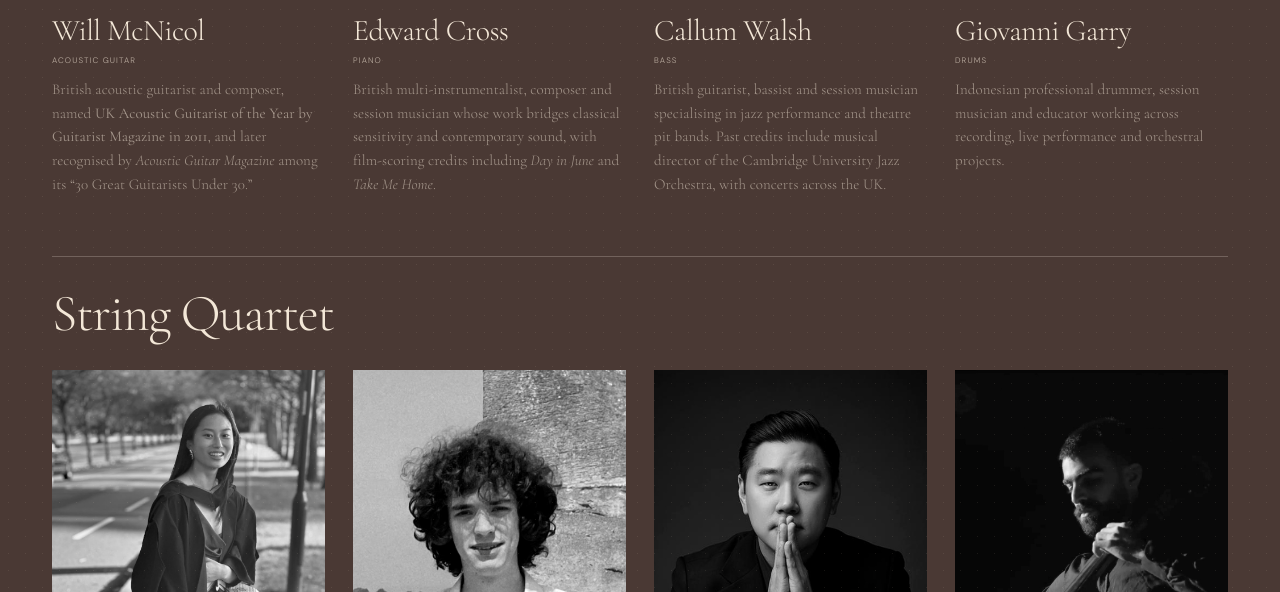
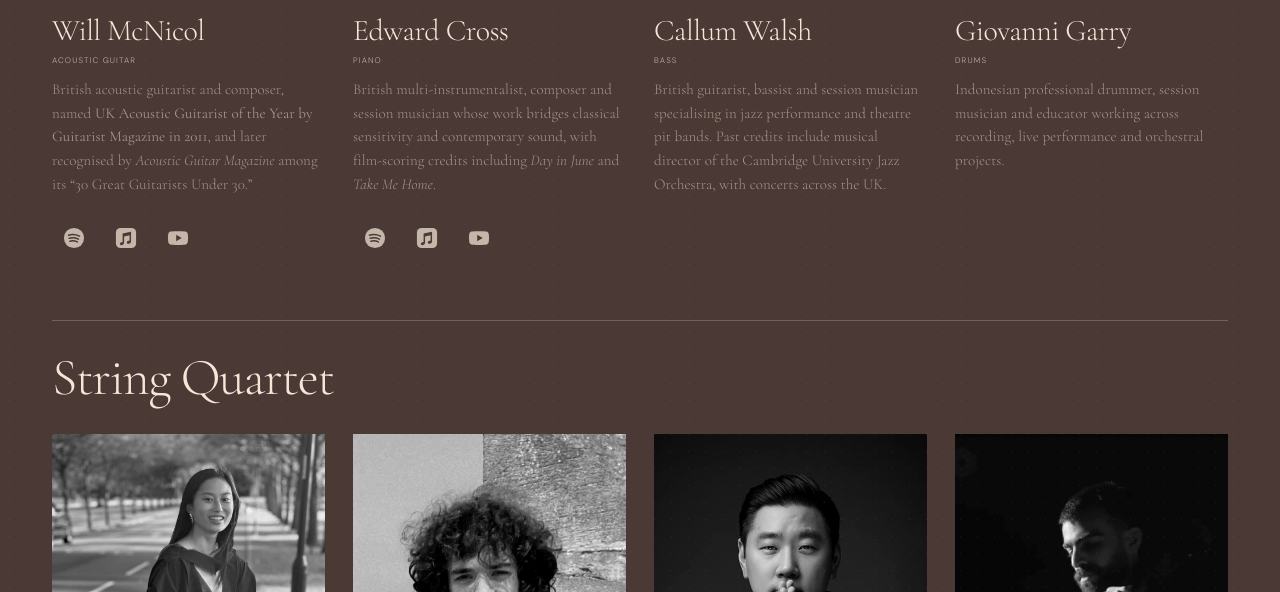
Before and after one commit to music-ianchung/music.ianchung, a plain HTML site: page project-you/index.html in a window 1280 px wide. Shown: the part 3493-4085 px from the top of the page. Drawn offline with nearby package versions, Linux system fonts and the light colour scheme.

Commit message:
Add Will McNicol and Edward Cross music links

```diff
--- a/project-you/index.html
+++ b/project-you/index.html
@@ -287,8 +287,16 @@ radial-gradient(circle at 0% 64%,rgba(255,111,35,.58),rgba(255,111,35,.13) 20%,t
 <a href="https://music.apple.com/us/artist/melle/1485045463" target="_blank" rel="noopener noreferrer" aria-label="Melle on Apple Music (opens in a new tab)" title="Apple Music"><svg viewBox="0 0 24 24" aria-hidden="true"><rect x="1" y="1" width="22" height="22" rx="5" fill="currentColor"/><path d="M17.5 5.2v10.5c0 1.3-1 2.3-2.5 2.5-1.2.2-2.1-.4-2.1-1.4 0-1 .8-1.6 2-1.8l1-.2V9l-6 1.3v7c0 1.3-1 2.3-2.5 2.5-1.2.2-2.1-.4-2.1-1.4 0-1 .8-1.6 2-1.8l1-.2V7.2z" fill="var(--bg,#4a3934)"/></svg></a>
 <a href="https://www.youtube.com/@Mellesongs" target="_blank" rel="noopener noreferrer" aria-label="Melle on YouTube (opens in a new tab)" title="YouTube"><svg viewBox="0 0 24 24" aria-hidden="true"><path d="M22.5 7.1a3 3 0 0 0-2.1-2.1C18.5 4.5 12 4.5 12 4.5s-6.5 0-8.4.5A3 3 0 0 0 1.5 7.1 31 31 0 0 0 1 12a31 31 0 0 0 .5 4.9A3 3 0 0 0 3.6 19c1.9.5 8.4.5 8.4.5s6.5 0 8.4-.5a3 3 0 0 0 2.1-2.1A31 31 0 0 0 23 12a31 31 0 0 0-.5-4.9z" fill="currentColor"/><path d="m10 8.5 6 3.5-6 3.5z" fill="var(--bg,#4a3934)"/></svg></a>
 </div></div></article></section>
-<section class="session-musicians artist-group" aria-labelledby="session-title"><h3 id="session-title" class="group-title">Session Musicians</h3><div class="session-grid"><article class="artist"><figure class="artist-photo will"><img src="will-mcnicol.webp" alt="Will McNicol playing acoustic guitar" loading="lazy" decoding="async"></figure><div class="artist-top"><h4>Will McNicol</h4><div class="role">Acoustic Guitar</div></div><p>British acoustic guitarist and composer, named <strong>UK Acoustic Guitarist of the Year by Guitarist Magazine in 2011</strong>, and later recognised by <em>Acoustic Guitar Magazine</em> among its “30 Great Guitarists Under 30.”</p></article>
-<article class="artist"><figure class="artist-photo edward"><img src="edward-cross.webp" alt="Edward Cross seated in front of a piano" loading="lazy" decoding="async"></figure><div class="artist-top"><h4>Edward Cross</h4><div class="role">Piano</div></div><p>British multi-instrumentalist, composer and session musician whose work bridges classical sensitivity and contemporary sound, with film-scoring credits including <em>Day in June</em> and <em>Take Me Home</em>.</p></article>
+<section class="session-musicians artist-group" aria-labelledby="session-title"><h3 id="session-title" class="group-title">Session Musicians</h3><div class="session-grid"><article class="artist"><figure class="artist-photo will"><img src="will-mcnicol.webp" alt="Will McNicol playing acoustic guitar" loading="lazy" decoding="async"></figure><div class="artist-top"><h4>Will McNicol</h4><div class="role">Acoustic Guitar</div></div><p>British acoustic guitarist and composer, named <strong>UK Acoustic Guitarist of the Year by Guitarist Magazine in 2011</strong>, and later recognised by <em>Acoustic Guitar Magazine</em> among its “30 Great Guitarists Under 30.”</p><div class="melle-platforms" aria-label="Listen to Will McNicol">
+<a href="https://open.spotify.com/intl-ko/artist/3dI3amyqfqsIDyzr26Xgfc" target="_blank" rel="noopener noreferrer" aria-label="Will McNicol on Spotify (opens in a new tab)" title="Spotify"><svg viewBox="0 0 24 24" aria-hidden="true"><circle cx="12" cy="12" r="11" fill="currentColor"/><path d="M6 9c4-1.2 8.1-.8 12 1M6.8 12.3c3.5-1 6.8-.6 10 1M7.6 15.5c2.9-.8 5.5-.4 8.1.8" fill="none" stroke="var(--bg,#4a3934)" stroke-width="1.6" stroke-linecap="round"/></svg></a>
+<a href="https://music.apple.com/us/artist/will-mcnicol/441838135" target="_blank" rel="noopener noreferrer" aria-label="Will McNicol on Apple Music (opens in a new tab)" title="Apple Music"><svg viewBox="0 0 24 24" aria-hidden="true"><rect x="1" y="1" width="22" height="22" rx="5" fill="currentColor"/><path d="M17.5 5.2v10.5c0 1.3-1 2.3-2.5 2.5-1.2.2-2.1-.4-2.1-1.4 0-1 .8-1.6 2-1.8l1-.2V9l-6 1.3v7c0 1.3-1 2.3-2.5 2.5-1.2.2-2.1-.4-2.1-1.4 0-1 .8-1.6 2-1.8l1-.2V7.2z" fill="var(--bg,#4a3934)"/></svg></a>
+<a href="https://www.youtube.com/@will_mcnicol" target="_blank" rel="noopener noreferrer" aria-label="Will McNicol on YouTube (opens in a new tab)" title="YouTube"><svg viewBox="0 0 24 24" aria-hidden="true"><path d="M22.5 7.1a3 3 0 0 0-2.1-2.1C18.5 4.5 12 4.5 12 4.5s-6.5 0-8.4.5A3 3 0 0 0 1.5 7.1 31 31 0 0 0 1 12a31 31 0 0 0 .5 4.9A3 3 0 0 0 3.6 19c1.9.5 8.4.5 8.4.5s6.5 0 8.4-.5a3 3 0 0 0 2.1-2.1A31 31 0 0 0 23 12a31 31 0 0 0-.5-4.9z" fill="currentColor"/><path d="m10 8.5 6 3.5-6 3.5z" fill="var(--bg,#4a3934)"/></svg></a>
+</div></article>
+<article class="artist"><figure class="artist-photo edward"><img src="edward-cross.webp" alt="Edward Cross seated in front of a piano" loading="lazy" decoding="async"></figure><div class="artist-top"><h4>Edward Cross</h4><div class="role">Piano</div></div><p>British multi-instrumentalist, composer and session musician whose work bridges classical sensitivity and contemporary sound, with film-scoring credits including <em>Day in June</em> and <em>Take Me Home</em>.</p><div class="melle-platforms" aria-label="Listen to Edward Cross">
+<a href="https://open.spotify.com/intl-ko/artist/6x65PcGTEy1PvQeMQxqpO7" target="_blank" rel="noopener noreferrer" aria-label="Edward Cross on Spotify (opens in a new tab)" title="Spotify"><svg viewBox="0 0 24 24" aria-hidden="true"><circle cx="12" cy="12" r="11" fill="currentColor"/><path d="M6 9c4-1.2 8.1-.8 12 1M6.8 12.3c3.5-1 6.8-.6 10 1M7.6 15.5c2.9-.8 5.5-.4 8.1.8" fill="none" stroke="var(--bg,#4a3934)" stroke-width="1.6" stroke-linecap="round"/></svg></a>
+<a href="https://music.apple.com/us/artist/edward-cross/1477328943" target="_blank" rel="noopener noreferrer" aria-label="Edward Cross on Apple Music (opens in a new tab)" title="Apple Music"><svg viewBox="0 0 24 24" aria-hidden="true"><rect x="1" y="1" width="22" height="22" rx="5" fill="currentColor"/><path d="M17.5 5.2v10.5c0 1.3-1 2.3-2.5 2.5-1.2.2-2.1-.4-2.1-1.4 0-1 .8-1.6 2-1.8l1-.2V9l-6 1.3v7c0 1.3-1 2.3-2.5 2.5-1.2.2-2.1-.4-2.1-1.4 0-1 .8-1.6 2-1.8l1-.2V7.2z" fill="var(--bg,#4a3934)"/></svg></a>
+<a href="https://www.youtube.com/channel/UChwA02pidbQ0QbTk91BMUeg" target="_blank" rel="noopener noreferrer" aria-label="Edward Cross on YouTube (opens in a new tab)" title="YouTube"><svg viewBox="0 0 24 24" aria-hidden="true"><path d="M22.5 7.1a3 3 0 0 0-2.1-2.1C18.5 4.5 12 4.5 12 4.5s-6.5 0-8.4.5A3 3 0 0 0 1.5 7.1 31 31 0 0 0 1 12a31 31 0 0 0 .5 4.9A3 3 0 0 0 3.6 19c1.9.5 8.4.5 8.4.5s6.5 0 8.4-.5a3 3 0 0 0 2.1-2.1A31 31 0 0 0 23 12a31 31 0 0 0-.5-4.9z" fill="currentColor"/><path d="m10 8.5 6 3.5-6 3.5z" fill="var(--bg,#4a3934)"/></svg></a>
+</div></article>
 <article class="artist"><figure class="artist-photo callum"><img src="callum-walsh.jpg" alt="Callum Walsh playing bass guitar" loading="lazy" decoding="async"></figure><div class="artist-top"><h4>Callum Walsh</h4><div class="role">Bass</div></div><p>British guitarist, bassist and session musician specialising in jazz performance and theatre pit bands. Past credits include musical director of the Cambridge University Jazz Orchestra, with concerts across the UK.</p></article>
 <article class="artist"><figure class="artist-photo giovanni"><img src="giovanni-garry.jpg" alt="Giovanni Garry playing drums" loading="lazy" decoding="async"></figure><div class="artist-top"><h4>Giovanni Garry</h4><div class="role">Drums</div></div><p>Indonesian professional drummer, session musician and educator working across recording, live performance and orchestral projects.</p></article></div></section>
 <section class="string-quartet" aria-labelledby="string-quartet-title"><div class="quartet-heading"><h3 id="string-quartet-title">String Quartet</h3></div><div class="quartet-grid">
```
